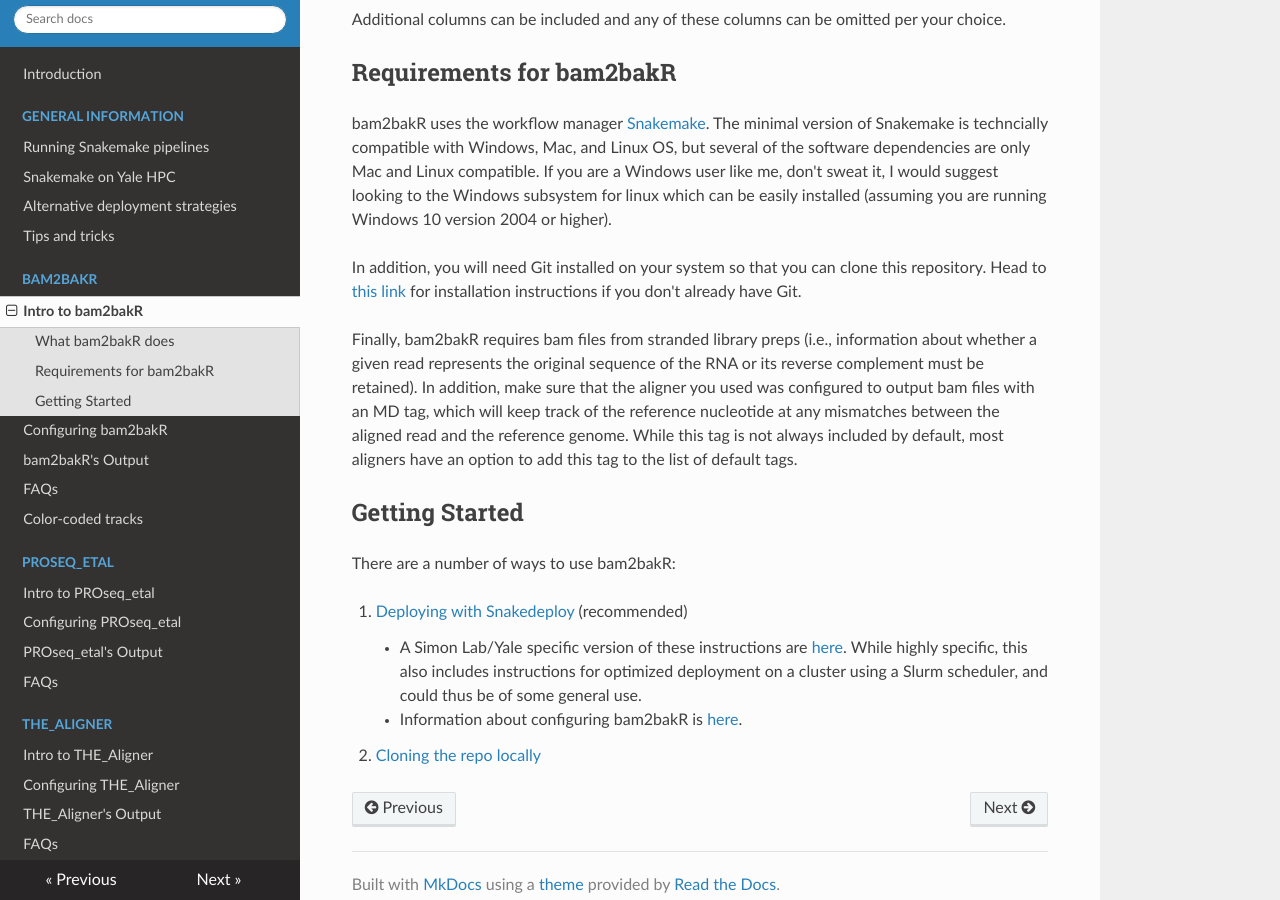
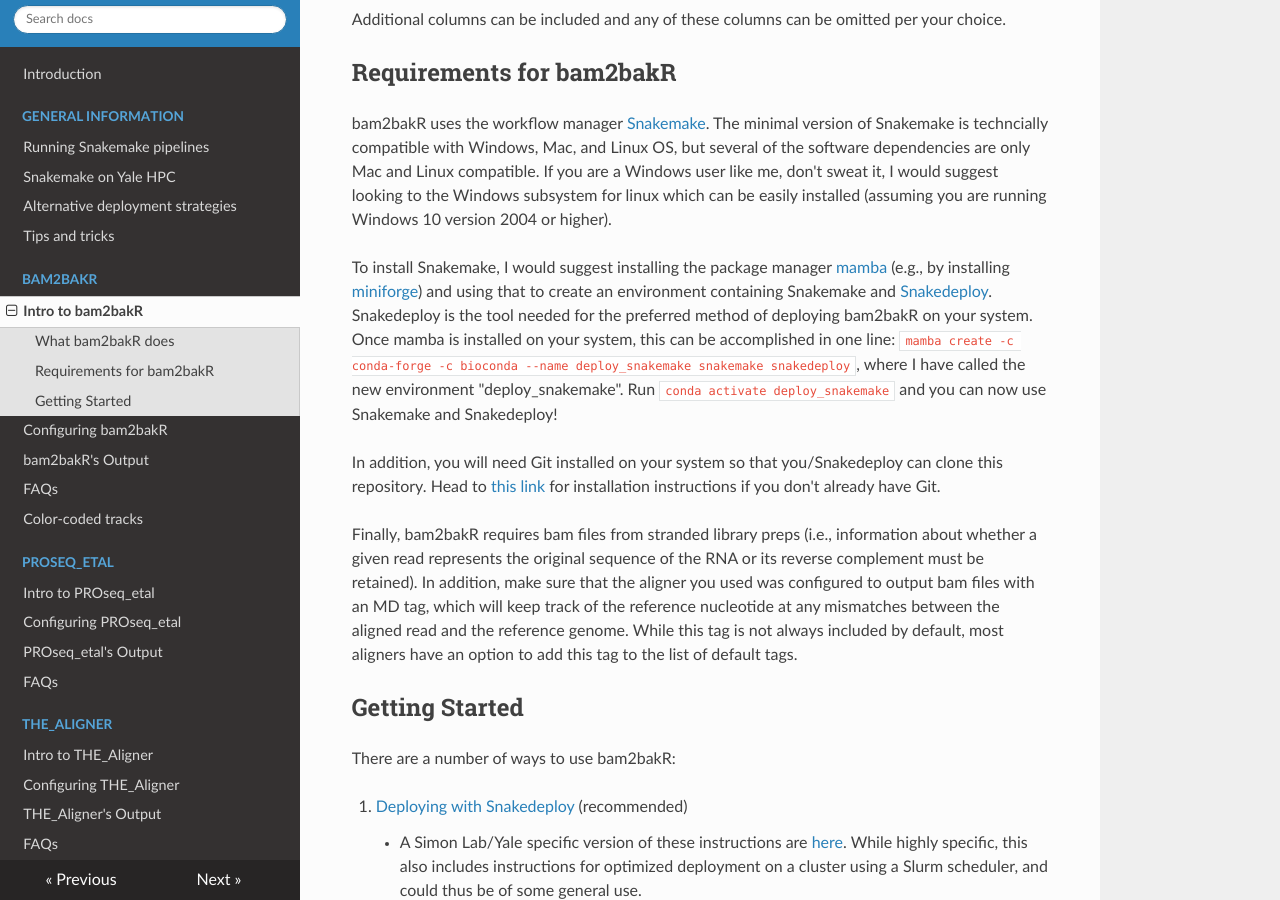
Before and after one commit to isaacvock/PipelineDocs, an MkDocs documentation site: the page built from docs/bam2bakR/intro.md, in a window 1280 px wide and 900 px high, scrolled down 640 px. Built offline with MkDocs 1.6.1, drawn with Linux system fonts in a browser that asks for light colours; nearby versions of some CDN libraries.

Commit message:
Better installation instructions

```diff
--- a/docs/bam2bakR/intro.md
+++ b/docs/bam2bakR/intro.md
@@ -21,7 +21,9 @@ Additional columns can be included and any of these columns can be omitted per y
 
 bam2bakR uses the workflow manager [Snakemake](https://snakemake.readthedocs.io/en/stable/). The minimal version of Snakemake is techncially compatible with Windows, Mac, and Linux OS, but several of the software dependencies are only Mac and Linux compatible. If you are a Windows user like me, don't sweat it, I would suggest looking to the Windows subsystem for linux which can be easily installed (assuming you are running Windows 10 version 2004 or higher).
 
-In addition, you will need Git installed on your system so that you can clone this repository. Head to [this link](https://git-scm.com/downloads) for installation instructions if you don't already have Git.
+To install Snakemake, I would suggest installing the package manager [mamba](https://mamba.readthedocs.io/en/latest/installation/mamba-installation.html) (e.g., by installing [miniforge](https://github.com/conda-forge/miniforge)) and using that to create an environment containing Snakemake and [Snakedeploy](https://github.com/snakemake/snakedeploy). Snakedeploy is the tool needed for the preferred method of deploying bam2bakR on your system. Once mamba is installed on your system, this can be accomplished in one line: `mamba create -c conda-forge -c bioconda --name deploy_snakemake snakemake snakedeploy`, where I have called the new environment "deploy_snakemake". Run `conda activate deploy_snakemake` and you can now use Snakemake and Snakedeploy!
+
+In addition, you will need Git installed on your system so that you/Snakedeploy can clone this repository. Head to [this link](https://git-scm.com/downloads) for installation instructions if you don't already have Git.
 
 Finally, bam2bakR requires bam files from stranded library preps (i.e., information about whether a given read represents the original sequence of the RNA or its reverse complement must be retained). In addition, make sure that the aligner you used was configured to output bam files with an MD tag, which will keep track of the reference nucleotide at any mismatches between the aligned read and the reference genome. While this tag is not always included by default, most aligners have an option to add this tag to the list of default tags.
 
```
